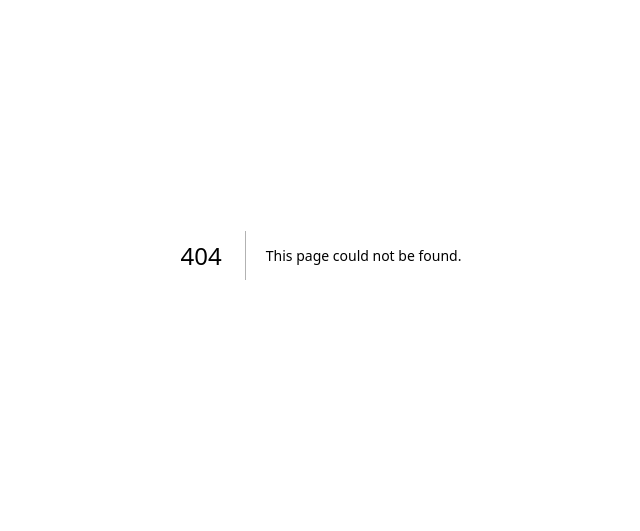
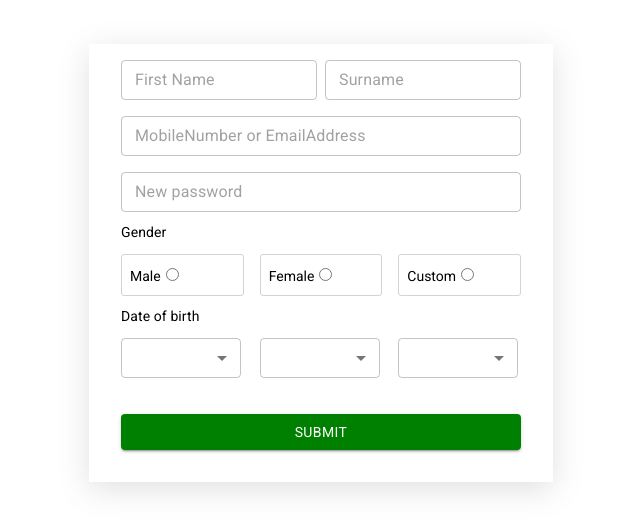
Before and after one commit to ronakparmar1206/redux-and-persist, a Next.js app: page /components/FormPage in a window 1280 px wide. Before the commit this address had no page. Shown: the part 145-676 px from the top of the page, without its empty margins (319-959 px from the left). Built offline with nearby package versions, Linux system fonts and the light colour scheme.

Commit message:
complete

```diff
--- a/pages/_app.js
+++ b/pages/_app.js
@@ -1,5 +1,7 @@
 import '@/styles/globals.css'
+import { Provider } from 'react-redux'
+import store from './redux/store'
 
 export default function App({ Component, pageProps }) {
-  return <Component {...pageProps} />
+  return <Provider store={store}>  <Component {...pageProps} />  </Provider>
 }
--- /dev/null
+++ b/pages/components/FormPage.js
@@ -0,0 +1,192 @@
+import {
+  Box,
+  Button,
+  FormControl,
+  Grid,
+  InputLabel,
+  MenuItem,
+  Radio,
+  Select,
+
+  Typography,
+} from "@mui/material";
+import { Form, Formik, useField } from "formik";
+import React from "react";
+import { object, string, number, date, InferType } from 'yup';
+import TextField from "./TextField";
+import SelectField from "./SelectField";
+import Genderfield from "./Genderfield";
+import { useDispatch } from "react-redux";
+import { getUserDetials_fun } from "../redux/slices.js/SignUpSlice";
+const FormPage = () => {
+
+  // ---
+   const dispatch = useDispatch()
+  // ---
+  const days = [1, 2, 3, 4, 5, 6, 7, 8, 9];
+  const month = ["jan", "feb", "march", "apir", "may", "jun", "july"];
+  const year = [2001, 2002, 2003, 2004, 2005, 2006, 2007, 2008, 2009];
+
+  let validate=object({
+    firstName:string().min(5,"Must be 5 character").required('First Name required'),
+    lastName:string().min(5,"Must be 5 character").required('Last Name required'),
+    password: string()
+  .required('No password provided.')
+  .min(8, 'Password is too short - should be 8 chars minimum.')
+  .matches(/[a-zA-Z]/, 'Password can only contain Latin letters.'),
+  email:string().email().required('Email is required'),
+  // day:string().required(),
+
+  // month:string().required(),
+  // year:string().required()
+
+  gender:string().required(),
+  day: number().required('Day is required').min(1, 'Day must be between 1 and 31').max(31, 'Day must be between 1 and 31'),
+  month: string().required('Month is required').min(1, 'Month must be between Jan and December').max(12, 'Month must be between Jan and December'),
+  year: number().required('Year is required').min(1900, 'Year must be between 1900 and 2023').max(2023, 'Year must be between 1900 and 2023'),
+  })
+  return (
+    <Box
+      sx={{
+        width: "100%",
+        height: "100vh",
+        display: "flex",
+        justifyContent: "center",
+        alignItems: "center",
+      }}
+    >
+      <Box
+        sx={{
+          width: "400px",
+          boxShadow: " rgba(100, 100, 111, 0.2) 0px 7px 29px 0px",
+          padding: "2rem",
+        }}
+      >
+        <Formik
+          initialValues={{
+            firstName: "",
+            lastName: "",
+             email: "",
+            password: "",
+         day:"",
+         month:"",
+         year:"",
+         gender :""
+          }}
+          validationSchema={validate}
+
+          onSubmit={values=>{
+
+            dispatch(getUserDetials_fun(values))
+          }}
+        >
+          {(formik) => {
+
+
+            return(
+            <Form>
+              <Grid container rowSpacing={2}>
+                <Grid container columnSpacing={1}>
+                  <Grid item xs={6}>
+                    <TextField
+                      placeholder="First Name"
+                      variant="outlined"
+                      name="firstName"
+
+
+                      size="small"
+                    />
+
+                  </Grid>
+                  <Grid item xs={6}>
+                    <TextField
+                      placeholder="Surname"
+                      variant="outlined"
+                      size="small"
+                      name="lastName"
+
+
+                    />
+
+                  </Grid>
+                </Grid>
+                <Grid item xs={12}>
+                  {/* <Item>3</Item> */}
+                  <TextField
+                    fullWidth
+                    placeholder="MobileNumber or EmailAddress"
+                    variant="outlined"
+                    name="email"
+                    size="small"
+                  />
+                </Grid>
+                <Grid item xs={12}>
+                  {/* <Item>3</Item> */}
+                  <TextField
+                    fullWidth
+                    placeholder="New password"
+                    variant="outlined"
+                    size="small"
+                    name="password"
+                  />
+                </Grid>
+
+                <Grid container columnSpacing={2}>
+                  <Grid item xs={12}>
+                    {/* <Item>4</Item> */}
+                    <Typography
+                      variant="subtitle2"
+                      sx={{ mb: "10px", mt: "10px" }}
+                    >
+                      Gender
+                    </Typography>
+                  </Grid>
+                  <Grid item xs={4}>
+
+                    <Genderfield value="Male" name="gender" />
+                  </Grid>
+                  <Grid item xs={4}>
+                  <Genderfield value="Female" name="gender"/>
+
+                  </Grid>
+                  <Grid item xs={4}>
+                  <Genderfield value="Custom" name="gender"/>
+
+                  </Grid>
+                </Grid>
+                <Grid container columnSpacing={2}>
+                  <Grid item xs={12}>
+
+                    <Typography
+                      variant="subtitle2"
+                      sx={{ mb: "10px", mt: "10px" }}
+                    >
+                      Date of birth
+                    </Typography>
+                  </Grid>
+                  <Grid item xs={4}>
+
+                    <SelectField  data={days} name="day" label="day"/>
+                  </Grid>
+                  <Grid item xs={4}>
+
+                    <SelectField  data={month} name="month"   label="month"/>
+                  </Grid>
+                  <Grid item xs={4}>
+
+                    <SelectField  data={year} name="year" label="year"/>
+                  </Grid>
+                </Grid>
+
+              </Grid>
+              <Button  type="submit" variant="contained" fullWidth sx={{mt:"1rem",background:"green"}}>Submit</Button>
+            </Form>
+
+          )}}
+        </Formik>
+      </Box>
+    </Box>
+  );
+};
+
+export default FormPage;
--- /dev/null
+++ b/pages/components/Genderfield.js
@@ -0,0 +1,30 @@
+import { Box, FormControlLabel, Radio, RadioGroup, Typography } from '@mui/material'
+import { useField } from 'formik'
+import React, { useState } from 'react'
+
+const Genderfield = ({...props}) => {
+
+    const[field,meta]=useField(props)
+    // console.log(field ,meta)
+  return (
+    <Box
+    sx={{
+      display: "flex",
+      alignItems: "center",
+      border: "1px solid lightgray",
+      height: "40px",
+      borderRadius: "3px",
+      justifyContent: "space-between",
+    }}
+  >
+    <label htmlfor={props.value}  style={{ fontSize: "14px", paddingLeft: "8px" }}>
+      {props.value}
+    <input {...field} type="radio" value={props.value}/>
+    </label>
+
+
+  </Box>
+  )
+}
+
+export default Genderfield
--- /dev/null
+++ b/pages/components/SelectField.js
@@ -0,0 +1,36 @@
+import { FormControl, MenuItem, Select } from '@mui/material'
+import { useField } from 'formik'
+import React, { useState } from 'react'
+
+const SelectField = ({label ,data , ...props}) => {
+    // --
+    const[select,setselect]=useState("")
+    // --
+
+    const[field,meta]=useField(props)
+
+    // --
+    const getValue = (e) => {
+        setselect(e.targe.value)
+    }
+  return (
+    <FormControl sx={{ minWidth: 120 }} size="small">
+    <Select
+      error={meta.error&&true}
+
+      value={select}
+      onChange={getValue}
+      helperText={meta.error}
+      {...field}
+    >
+    <MenuItem  value="as">{label}</MenuItem>
+      {data.map((days) => (
+        <MenuItem  value={days}>{days}</MenuItem>
+      ))}
+    </Select>
+   {<p style={{color:"red",fontSize:"10px",fontFamily:"inherit"}}>{meta.error}</p>}
+  </FormControl>
+  )
+}
+
+export default SelectField
--- /dev/null
+++ b/pages/components/TextField.js
@@ -0,0 +1,21 @@
+import { TextField } from '@mui/material'
+import { useField } from 'formik'
+import React from 'react'
+
+const TextFields = ({...props}) => {
+  const[field,meta]=useField(props)
+
+  return (
+    <TextField
+    // placeholder={placeholder}
+
+    size="small"
+    {...props}
+  {...field}
+  error={meta.error&&true}
+  helperText={meta.error}
+  />
+  )
+}
+
+export default TextFields
--- a/pages/index.js
+++ b/pages/index.js
@@ -3,6 +3,7 @@ import Image from "next/image";
 import { Inter } from "next/font/google";
 import styles from "@/styles/Home.module.css";
 import Link from "next/link";
+
 
 const inter = Inter({ subsets: ["latin"] });
 
@@ -18,6 +19,10 @@ export default function Home() {
       <Link style={{ color: "blue" }} href="/multiState">
         1. Learn to handle Multiple values in state in one usestate
       </Link>
+      <br/>
+      <Link href="/components/FormPage">
+        Form
+      </Link>
     </>
   );
 }
--- /dev/null
+++ b/pages/redux/store.js
@@ -0,0 +1,9 @@
+import { configureStore } from "@reduxjs/toolkit"
+import SignUpSlice from "./slices.js/SignUpSlice"
+
+const store=configureStore({
+reducer:{
+    signup : SignUpSlice ,
+}
+})
+export default store;
--- a/styles/globals.css
+++ b/styles/globals.css
@@ -105,3 +105,7 @@ a {
     color-scheme: dark;
   }
 } */
+@import url('https://fonts.googleapis.com/css2?family=Roboto:ital,wght@0,100;0,400;1,100;1,300&display=swap');
+:root{
+  font-family: 'Roboto', sans-serif;
+}
```
Also changed, not shown: package.json (+11 -1 lines), pages/components/useTimer.js (+4 -7 lines), 2 other files (tests, documents, lock files or other folders).
